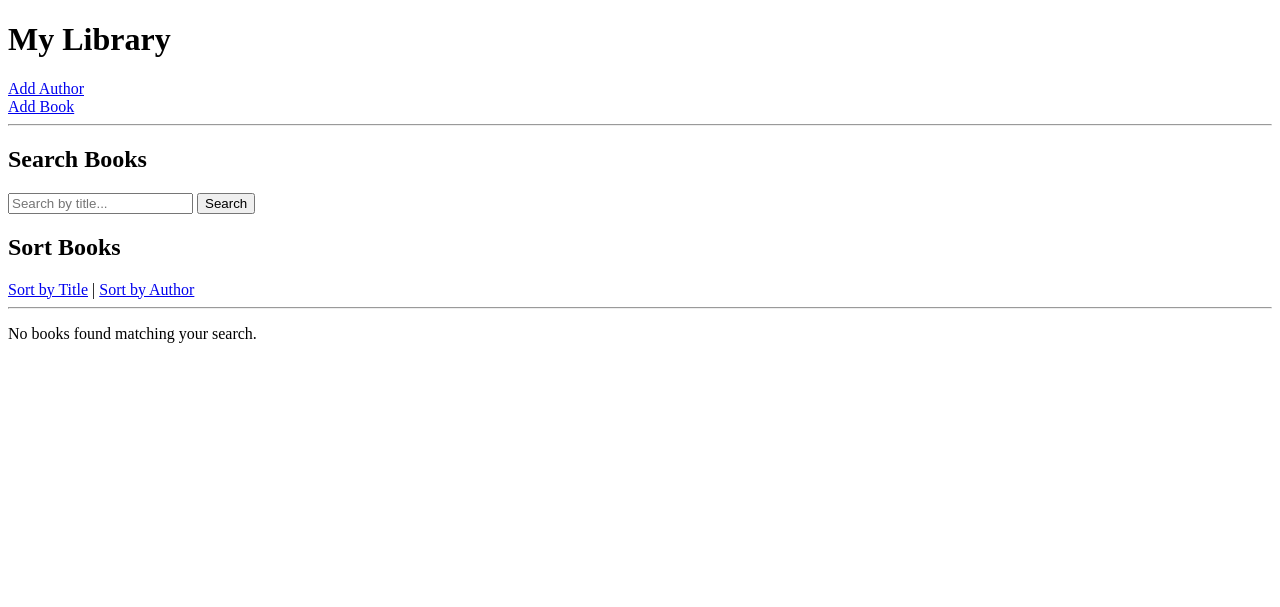
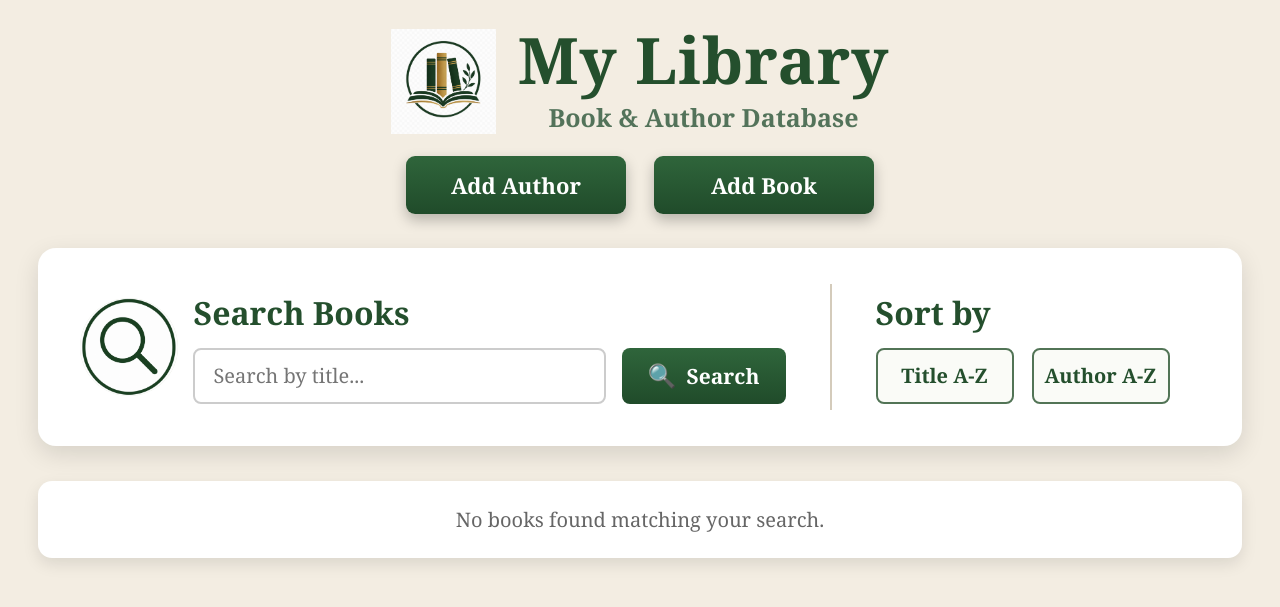
Before and after one commit to markus-niessen/book-alchemy, a Flask app: page / in a window 1280 px wide. Shown: the top 607 px of the page. Run offline with Flask 3, Linux system fonts and the light colour scheme; data that the repository does not hold is empty.

Commit message:
Refine library UI layout, search toolbar and book card styling

```diff
--- /dev/null
+++ b/static/css/style.css
@@ -0,0 +1,454 @@
+* {
+    margin: 0;
+    padding: 0;
+    box-sizing: border-box;
+}
+
+body {
+    font-family: Georgia, "Times New Roman", serif;
+    background: #f3ede2;
+    color: #203b25;
+}
+
+.container {
+    width: 94%;
+    max-width: 1280px;
+    margin: 28px auto 50px auto;
+}
+
+/* ---------- Header ---------- */
+
+.hero {
+    display: flex;
+    justify-content: center;
+    margin-bottom: 22px;
+}
+
+.hero-header {
+    display: flex;
+    align-items: center;
+    justify-content: center;
+    gap: 22px;
+}
+
+.header-logo {
+    width: 105px;
+    height: 105px;
+    object-fit: contain;
+}
+
+.hero-text {
+    text-align: center;
+}
+
+h1 {
+    font-size: 64px;
+    line-height: 1;
+    color: #244f2d;
+    letter-spacing: 1px;
+}
+
+.subtitle {
+    margin-top: 8px;
+    font-size: 25px;
+    font-weight: bold;
+    color: #53735a;
+}
+
+/* ---------- Flash message ---------- */
+
+.flash-message {
+    background: #d9f2d9;
+    color: #203b25;
+    border-left: 5px solid #355e3b;
+    padding: 14px 18px;
+    border-radius: 8px;
+    margin-bottom: 25px;
+    font-size: 17px;
+}
+
+/* ---------- Navigation ---------- */
+
+.main-nav {
+    display: flex;
+    justify-content: center;
+    gap: 28px;
+    margin-bottom: 34px;
+}
+
+.main-nav a {
+    min-width: 220px;
+    background: linear-gradient(180deg, #2f653b, #204b2a);
+    color: white;
+    text-decoration: none;
+    text-align: center;
+    padding: 14px 34px;
+    border-radius: 9px;
+    font-size: 22px;
+    font-weight: bold;
+    box-shadow: 0 6px 14px rgba(0, 0, 0, 0.25);
+    transition: 0.2s ease;
+}
+
+.main-nav a:hover {
+    background: linear-gradient(180deg, #3c7a49, #244f2d);
+    transform: translateY(-2px);
+}
+
+/* ---------- Search and Sort Panel ---------- */
+
+.toolbar {
+    background: #ffffff;
+    border-radius: 18px;
+    padding: 36px 42px;
+    display: grid;
+    grid-template-columns: 1.85fr 2px 0.85fr;
+    gap: 44px;
+    align-items: center;
+    margin-bottom: 35px;
+    box-shadow: 0 8px 24px rgba(0, 0, 0, 0.12);
+}
+
+.search-area {
+    display: flex;
+    align-items: center;
+    gap: 15px;
+}
+
+.search-panel-icon {
+    width: 98px;
+    height: 98px;
+    min-width: 98px;
+    border-radius: 50%;
+    object-fit: cover;
+    background: #eef1e8;
+    box-shadow: inset 0 0 0 1px #d6ddce;
+}
+
+.search-content {
+    width: 100%;
+}
+
+h2 {
+    color: #244f2d;
+    font-size: 32px;
+    margin-bottom: 14px;
+}
+
+.search-form {
+    display: flex;
+    align-items: center;
+    gap: 16px;
+}
+
+.search-form input {
+    flex: 1;
+    min-width: 260px;
+    height: 56px;
+    padding: 0 18px;
+    border: 2px solid #cccccc;
+    border-radius: 8px;
+    font-family: Georgia, "Times New Roman", serif;
+    font-size: 20px;
+    color: #203b25;
+    background: #ffffff;
+}
+
+.search-form input:focus {
+    outline: none;
+    border-color: #527456;
+}
+
+.search-button {
+    height: 56px;
+    min-width: 164px;
+    padding: 0 26px;
+    display: flex;
+    align-items: center;
+    justify-content: center;
+    gap: 10px;
+    background: linear-gradient(180deg, #2f653b, #204b2a);
+    color: white;
+    border: none;
+    border-radius: 8px;
+    font-family: Georgia, "Times New Roman", serif;
+    font-size: 21px;
+    font-weight: bold;
+    cursor: pointer;
+    transition: 0.2s ease;
+}
+
+.search-button:hover {
+    background: linear-gradient(180deg, #3c7a49, #244f2d);
+}
+
+.button-search-icon {
+    font-size: 23px;
+    line-height: 1;
+}
+
+.search-form input {
+    margin-bottom: 0;
+}
+
+.search-button,
+.sort-buttons a {
+    height: 56px;
+}
+
+.toolbar-divider {
+    width: 2px;
+    height: 126px;
+    background: #d4cbbb;
+}
+
+.sort-area {
+    display: flex;
+    flex-direction: column;
+    justify-content: center;
+}
+
+.sort-area h2 {
+    margin-bottom: 14px;
+}
+
+.sort-buttons {
+    display: flex;
+    align-items: center;
+    gap: 18px;
+}
+
+.sort-buttons a {
+    min-width: 138px;
+    height: 56px;
+    display: flex;
+    align-items: center;
+    justify-content: center;
+    border: 2px solid #527456;
+    border-radius: 8px;
+    background: #fafbf7;
+    color: #244f2d;
+    text-decoration: none;
+    font-size: 20px;
+    font-weight: bold;
+    text-align: center;
+    transition: 0.2s ease;
+}
+
+.sort-buttons a:hover {
+    background: #edf3ea;
+    transform: translateY(-2px);
+}
+
+/* ---------- Book Grid ---------- */
+
+.book-grid {
+    display: grid;
+    grid-template-columns: repeat(auto-fit, minmax(260px, 1fr));
+    gap: 24px;
+}
+
+.book-card {
+    background: white;
+    border-radius: 14px;
+    padding: 22px;
+    box-shadow: 0 6px 16px rgba(0, 0, 0, 0.12);
+    display: flex;
+    flex-direction: column;
+    transition: 0.2s ease;
+}
+
+.book-card:hover {
+    transform: translateY(-5px);
+    box-shadow: 0 12px 22px rgba(0, 0, 0, 0.18);
+}
+
+.book-card h3 {
+    color: #244f2d;
+    font-size: 21px;
+    line-height: 1.3;
+    height: 56px;
+    overflow: hidden;
+}
+
+.book-card p {
+    margin-bottom: 8px;
+    font-size: 15px;
+}
+
+.book-cover {
+    width: 160px;
+    height: 235px;
+    object-fit: contain;
+    display: block;
+    margin: 18px auto;
+    border-radius: 7px;
+    box-shadow: 0 4px 9px rgba(0, 0, 0, 0.18);
+}
+
+.delete-button {
+    width: fit-content;
+    background: #b73a35;
+    color: white;
+    border: none;
+    border-radius: 8px;
+    font-size: 15px;
+    font-weight: bold;
+    padding: 10px 14px;
+    margin-top: auto;
+    cursor: pointer;
+    font-family: Georgia, "Times New Roman", serif;
+    transition: 0.2s ease;
+}
+
+.delete-button:hover {
+    background: #8f2b27;
+}
+
+.empty-message {
+    text-align: center;
+    font-size: 20px;
+    color: #666666;
+    background: white;
+    padding: 25px;
+    border-radius: 14px;
+    box-shadow: 0 6px 16px rgba(0, 0, 0, 0.10);
+}
+
+/* ---------- Add Author / Add Book Forms ---------- */
+
+.form-card {
+    max-width: 760px;
+    margin: 0 auto 25px auto;
+    background: white;
+    padding: 28px;
+    border-radius: 14px;
+    box-shadow: 0 6px 16px rgba(0, 0, 0, 0.12);
+}
+
+label {
+    display: block;
+    font-weight: bold;
+    margin-bottom: 6px;
+    color: #203b25;
+}
+
+input,
+select {
+    width: 100%;
+    padding: 13px;
+    border: 1px solid #bbbbbb;
+    border-radius: 8px;
+    margin-bottom: 16px;
+    font-size: 16px;
+    font-family: Georgia, "Times New Roman", serif;
+}
+
+input[type="submit"] {
+    background: linear-gradient(180deg, #2f653b, #204b2a);
+    color: white;
+    border: none;
+    font-weight: bold;
+    cursor: pointer;
+    transition: 0.2s ease;
+}
+
+input[type="submit"]:hover {
+    background: linear-gradient(180deg, #3c7a49, #244f2d);
+}
+
+/* ---------- Responsive ---------- */
+
+@media (max-width: 1050px) {
+    .toolbar {
+        grid-template-columns: 1fr;
+        gap: 26px;
+    }
+
+    .toolbar-divider {
+        display: none;
+    }
+
+    .sort-area {
+        border-top: 1px solid #d4cbbb;
+        padding-top: 24px;
+    }
+}
+
+@media (max-width: 750px) {
+    .container {
+        width: 94%;
+        margin-top: 22px;
+    }
+
+    .hero-header {
+        flex-direction: column;
+        gap: 10px;
+    }
+
+    .header-logo {
+        width: 85px;
+        height: 85px;
+    }
+
+    h1 {
+        font-size: 42px;
+    }
+
+    .subtitle {
+        font-size: 19px;
+    }
+
+    .main-nav {
+        flex-direction: column;
+        align-items: center;
+        gap: 15px;
+    }
+
+    .main-nav a {
+        width: 100%;
+        max-width: 330px;
+    }
+
+    .toolbar {
+        padding: 26px;
+    }
+
+    .search-area {
+        flex-direction: column;
+        align-items: flex-start;
+    }
+
+    .search-panel-icon {
+        width: 74px;
+        height: 74px;
+        min-width: 74px;
+    }
+
+    h2 {
+        font-size: 28px;
+    }
+
+    .search-form {
+        flex-direction: column;
+        align-items: stretch;
+        width: 100%;
+    }
+
+    .search-form input {
+        min-width: 0;
+        width: 100%;
+    }
+
+    .search-button {
+        width: 100%;
+    }
+
+    .sort-buttons {
+        flex-direction: column;
+    }
+
+    .sort-buttons a {
+        width: 100%;
+    }
+}
--- a/templates/home.html
+++ b/templates/home.html
@@ -3,80 +3,108 @@
 <head>
     <meta charset="UTF-8">
     <meta name="viewport" content="width=device-width, initial-scale=1.0">
-    <meta http-equiv="X-UA-Compatible" content="IE=edge">
     <title>My Library</title>
+    <link rel="stylesheet" href="{{ url_for('static', filename='css/style.css') }}">
 </head>
 
 <body>
+<div class="container">
 
+    <header class="hero">
+        <div class="hero-header">
+            <img
+                src="{{ url_for('static', filename='img/logo.png') }}"
+                alt="My Library Logo"
+                class="header-logo"
+            >
+
+            <div class="hero-text">
                 <h1>My Library</h1>
+                <p class="subtitle">Book &amp; Author Database</p>
+            </div>
+        </div>
+    </header>
 
     {% with messages = get_flashed_messages() %}
         {% if messages %}
             {% for message in messages %}
-          <p>{{ message }}</p>
+                <p class="flash-message">{{ message }}</p>
             {% endfor %}
         {% endif %}
     {% endwith %}
 
-    <a href="/add_author">Add Author</a><br>
+    <nav class="main-nav">
+        <a href="/add_author">Add Author</a>
         <a href="/add_book">Add Book</a>
+    </nav>
 
-    <hr>
+    <section class="toolbar">
 
+        <div class="search-area">
+            <img
+                src="{{ url_for('static', filename='img/search2.png') }}"
+                alt="Search"
+                class="search-panel-icon"
+            >
+
+            <div class="search-content">
                 <h2>Search Books</h2>
 
-    <form method="GET" action="{{ url_for('home') }}">
+                <form method="GET" action="{{ url_for('home') }}" class="search-form">
                     <input
                         type="text"
                         name="search"
                         placeholder="Search by title..."
                         value="{{ search_query }}"
                     >
-      <button type="submit">Search</button>
+
+                    <button type="submit" class="search-button">
+                        <span class="button-search-icon">🔍</span>
+                        Search
+                    </button>
                 </form>
+            </div>
+        </div>
 
-    <h2>Sort Books</h2>
+        <div class="toolbar-divider"></div>
 
-    <a href="/?sort=title">Sort by Title</a>
-    |
-    <a href="/?sort=author">Sort by Author</a>
+        <div class="sort-area">
+            <h2>Sort by</h2>
 
-    <hr>
+            <div class="sort-buttons">
+                <a href="/?sort=title">Title A-Z</a>
+                <a href="/?sort=author">Author A-Z</a>
+            </div>
+        </div>
+
+    </section>
 
     {% if books %}
-
+        <div class="book-grid">
             {% for book in books %}
-        <div>
+                <div class="book-card">
                     <h3>{{ book.title }}</h3>
 
-          <p>Author: {{ book.author.name }}</p>
-          <p>ISBN: {{ book.isbn }}</p>
-          <p>Publication Year: {{ book.publication_year }}</p>
+                    <p><strong>Author:</strong> {{ book.author.name }}</p>
+                    <p><strong>ISBN:</strong> {{ book.isbn }}</p>
+                    <p><strong>Publication Year:</strong> {{ book.publication_year }}</p>
 
                     <img
                         src="https://covers.openlibrary.org/b/isbn/{{ book.isbn }}-M.jpg"
-            alt="Book Cover"
+                        alt="{{ book.title }}"
+                        class="book-cover"
                     >
 
-          <br><br>
-
-          <form
-            action="{{ url_for('delete_book', book_id=book.id) }}"
-            method="POST"
-          >
-            <button type="submit">Delete Book</button>
+                    <form action="{{ url_for('delete_book', book_id=book.id) }}" method="POST">
+                        <button type="submit" class="delete-button">Delete Book</button>
                     </form>
-
-          <hr>
                 </div>
             {% endfor %}
-
+        </div>
     {% else %}
-
-      <p>No books found matching your search.</p>
-
+        <p class="empty-message">No books found matching your search.</p>
     {% endif %}
 
+</div>
 </body>
 </html>
```
Also changed, not shown: templates/add_author.html (+23 -10 lines), templates/add_book.html (+26 -12 lines), static/img/logo.png (added), static/img/search2.png (added), static/img/sort-icon.png (added). Lines whose indentation alone changed are shown as unchanged.
